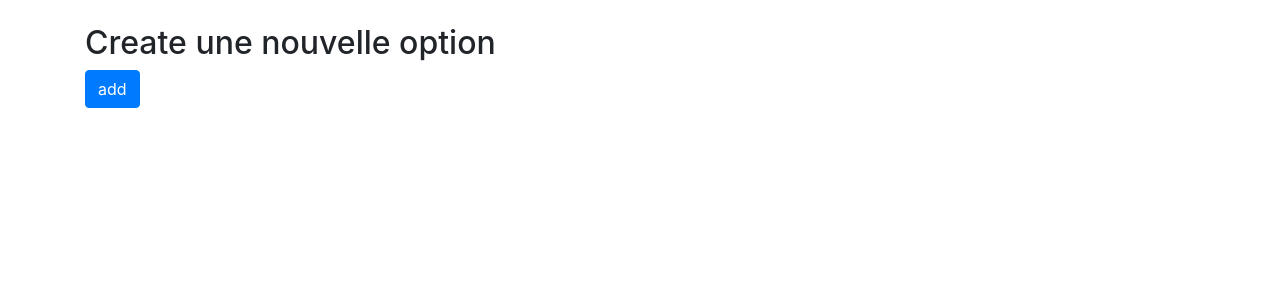
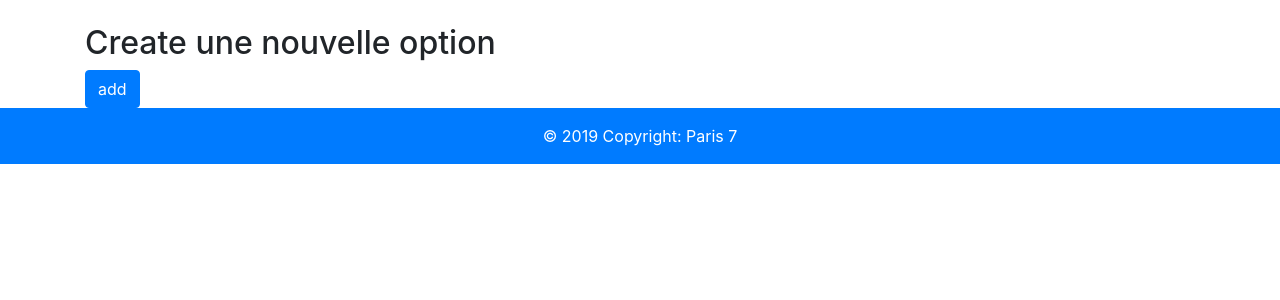
Before and after one commit to Na1an/ProjetWebSymfony, a Symfony app: template templates/Admin/option/new.html.twig in a window 1280 px wide. Shown: the part 72-372 px from the top of the page. Run offline with Twig, Linux system fonts and the light colour scheme; the template is opened without the code that fills it, so the values that code supplies are empty; some libraries are stand-ins or nearby versions.

Commit message:
add footer

```diff
--- a/templates/base.html.twig
+++ b/templates/base.html.twig
@@ -87,4 +87,16 @@
         </script>
         {% block javascripts %}{% endblock %}
     </body>
+
+    <!-- Footer -->
+    <footer class="page-footer navbar-fixed-bottom bg-primary font-small text-white">
+
+    <!-- Copyright -->
+    <div class="footer-copyright text-center py-3">© 2019 Copyright:
+        <a style='color:white' href="https://www.univ-paris-diderot.fr/"> Paris 7 </a>
+    </div>
+    <!-- Copyright -->
+
+    </footer>
+    <!-- Footer -->
 </html>
```
